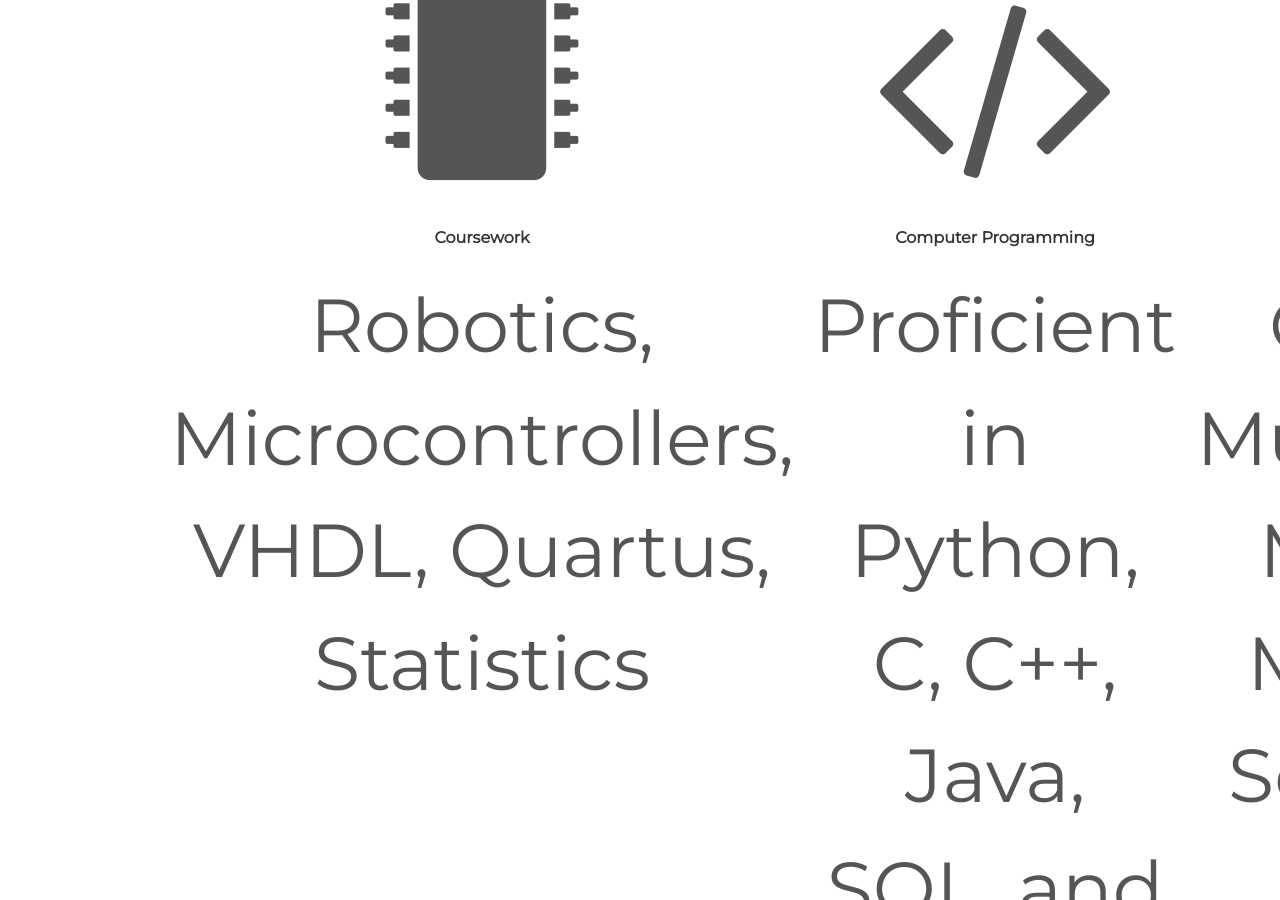
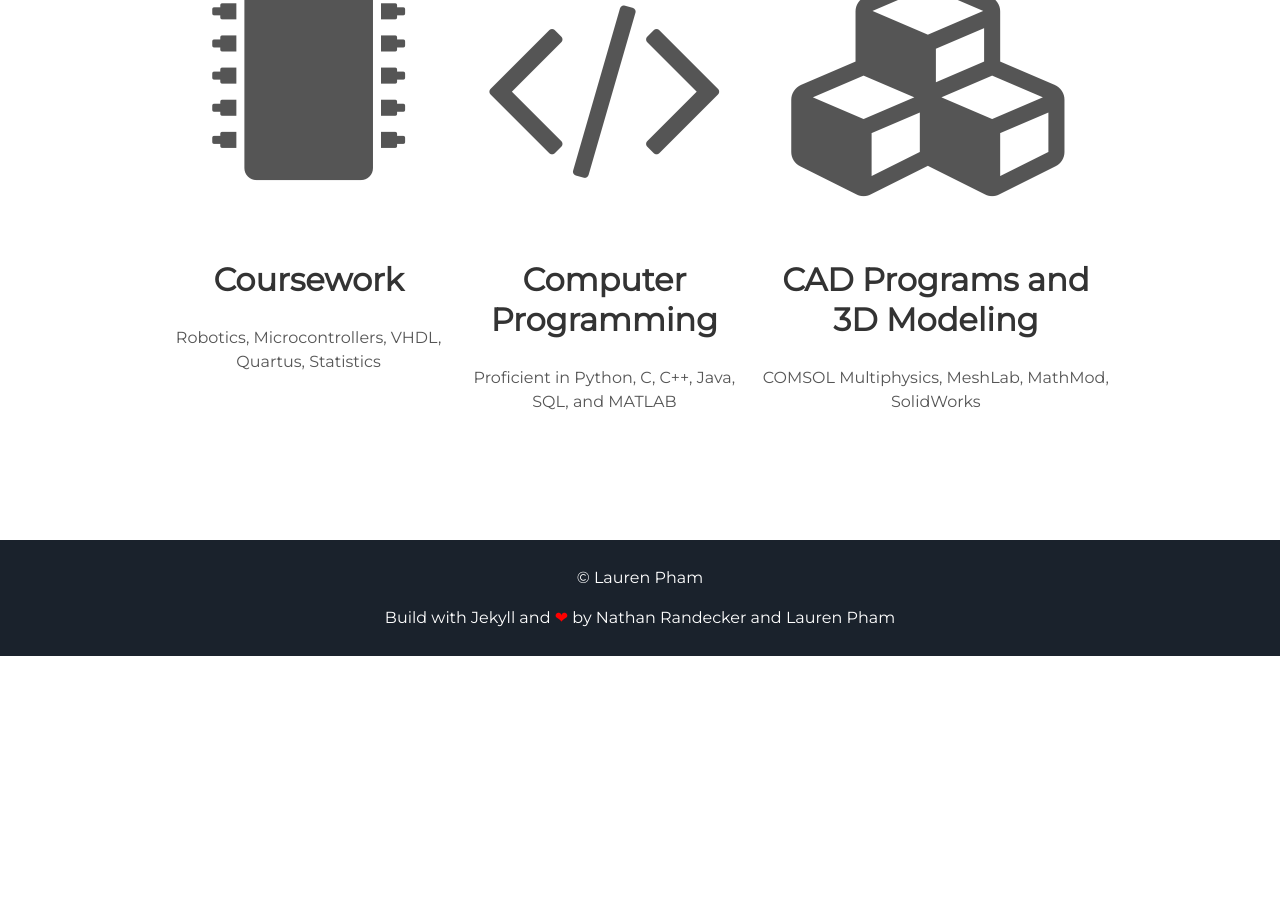
Before and after one commit to laurenpham/techskills, a Jekyll site: the page built from index.html, in a window 1280 px wide and 900 px high, scrolled down 1096 px. Built offline with Jekyll 4.4.1, drawn with Linux system fonts in a browser that asks for light colours; after the commit the page ends 1752 px from its top, so only the background shows below that.

Commit message:
Update about.html

```diff
--- a/_includes/about.html
+++ b/_includes/about.html
@@ -7,20 +7,20 @@
     <div class="user">
         <div class="tech">
           <i class="fa fa-microchip fa-3x"></i>
-          <h4>Coursework</h4>
-          Robotics, Microcontrollers, VHDL, Quartus, Statistics
+          <h2>Coursework</h2>
+          <p>Robotics, Microcontrollers, VHDL, Quartus, Statistics</p>
         </div>
 
         <div class="tech">
           <i class="fa fa-code fa-3x"></i>
-          <h4>Computer Programming</h4>
-          Proficient in Python, C, C++, Java, SQL, and MATLAB
+          <h2>Computer Programming</h2>
+          <p>Proficient in Python, C, C++, Java, SQL, and MATLAB</p>
         </div>
 
         <div class="tech">
           <i class="fa fa-cubes fa-3x"></i>
-          <h4>CAD Programs and 3D Modeling</h4>
-          COMSOL Multiphysics, MeshLab, MathMod, SolidWorks
+          <h2>CAD Programs and 3D Modeling</h2>
+          <p>COMSOL Multiphysics, MeshLab, MathMod, SolidWorks</p>
         </div>
     </div>
   </body>
```
